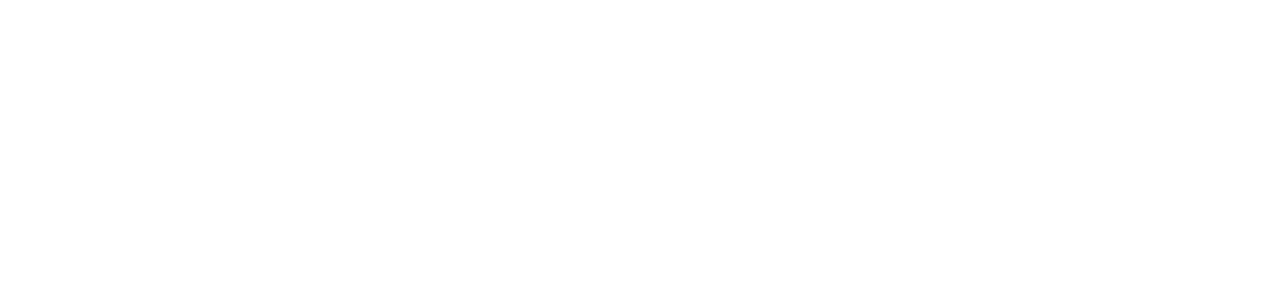
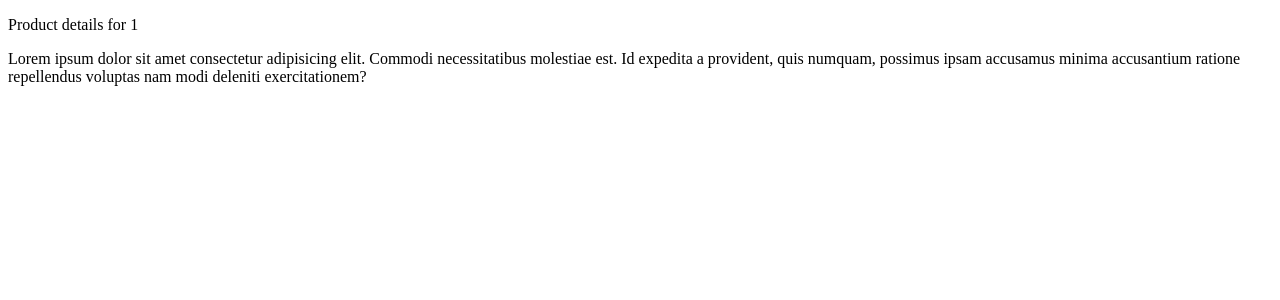
Before and after one commit to akramghaleb/nuxt-3-tutorial, a Nuxt app: page /products/1 in a window 1280 px wide. Before the commit this address had no page. Shown: the top 300 px of the page. Built offline with nearby package versions, Linux system fonts and the light colour scheme.

Commit message:
Route parameters

```diff
--- /dev/null
+++ b/pages/products/[id].vue
@@ -0,0 +1,14 @@
+<template>
+    <div>
+        <p>Product details for {{ id }}</p>
+        <p>Lorem ipsum dolor sit amet consectetur adipisicing elit. Commodi necessitatibus molestiae est. Id expedita a provident, quis numquam, possimus ipsam accusamus minima accusantium ratione repellendus voluptas nam modi deleniti exercitationem?</p>
+    </div>
+</template>
+
+<script setup>
+    const { id } = useRoute().params
+</script>
+
+<style scoped>
+
+</style>
```
